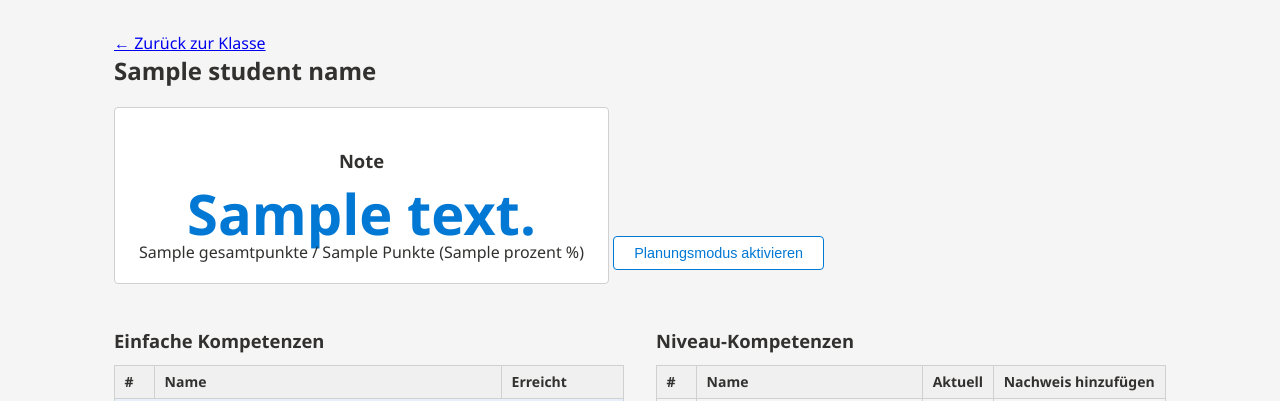
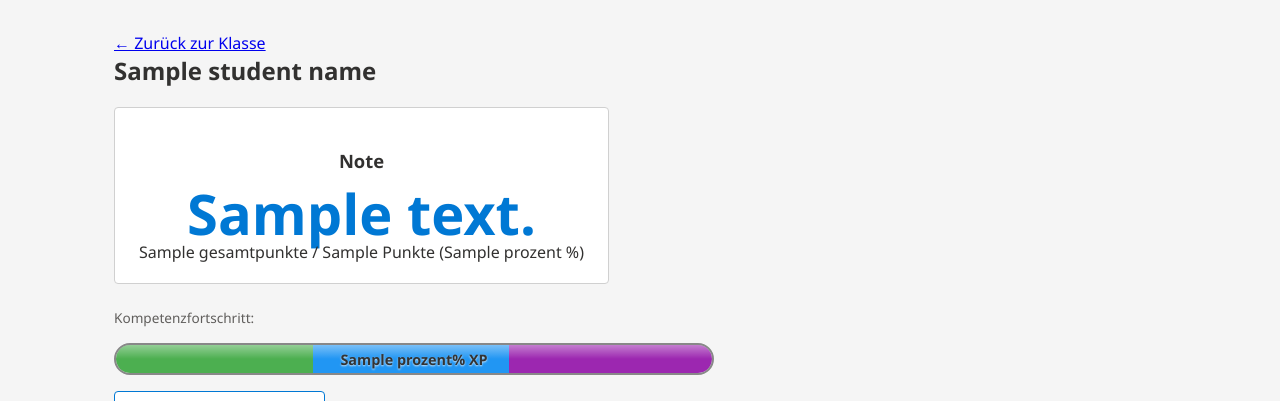
Before and after one commit to JoniBoi1990/Kompetenz-Dashboard, a Flask app: template templates/student_detail.html in a window 1280 px wide. Shown: the part 48-449 px from the top of the page. Run offline with Flask 3, Linux system fonts and the light colour scheme; the template is opened without the code that fills it: most values are stand-ins (such as "Sample title", 1, 10 or a date in 2020).

Commit message:
feat: Add RPG-style XP progress bar and unauthorized user info page
- Add XP progress bar with gradient colors (green→blue→purple)
- Display progress bar in student dashboard and teacher view
- Update progress bar dynamically in planning mode
- Add unauthorized.html template for non-authorized users
- Show info page for @birklehof.de (non-teachers) and @s.birklehof.de (not in class)
- Display average student progress on unauthorized page
- Add helper functions: is_student_in_any_class(), calculate_average_progress()

```diff
--- a/static/style.css
+++ b/static/style.css
@@ -405,3 +405,88 @@ tr.thema-header td {
   background: #e8f0fe;
   color: #1557b0;
 }
+
+/* XP Progress Bar - RPG Style */
+.xp-bar-container {
+    width: 100%;
+    max-width: 600px;
+    height: 32px;
+    background: #e0e0e0;
+    border: 2px solid #888;
+    border-radius: 16px;
+    overflow: hidden;
+    position: relative;
+    box-shadow: inset 0 2px 4px rgba(0,0,0,0.2);
+    margin: 1rem 0;
+}
+
+.xp-bar-fill {
+    height: 100%;
+    background: linear-gradient(90deg,
+        #4caf50 0%,
+        #4caf50 33%,
+        #2196f3 33%,
+        #2196f3 66%,
+        #9c27b0 66%,
+        #9c27b0 100%);
+    background-size: 100% 100%;
+    border-radius: 14px;
+    transition: width 0.5s ease-out;
+    position: relative;
+    box-shadow: 0 0 10px rgba(76, 175, 80, 0.5);
+}
+
+.xp-bar-fill::after {
+    content: '';
+    position: absolute;
+    top: 0;
+    left: 0;
+    right: 0;
+    height: 50%;
+    background: linear-gradient(180deg, rgba(255,255,255,0.4) 0%, transparent 100%);
+    border-radius: 14px 14px 0 0;
+}
+
+.xp-bar-text {
+    position: absolute;
+    top: 50%;
+    left: 50%;
+    transform: translate(-50%, -50%);
+    font-weight: 700;
+    font-size: 0.9rem;
+    color: #333;
+    text-shadow: 0 1px 2px rgba(255,255,255,0.8);
+    white-space: nowrap;
+}
+
+.xp-bar-label {
+    font-size: 0.85rem;
+    color: var(--muted);
+    margin-bottom: 0.25rem;
+}
+
+/* Unauthorized page styles */
+.unauthorized-container {
+    max-width: 600px;
+    margin: 3rem auto;
+    text-align: center;
+    padding: 2rem;
+}
+
+.unauthorized-logo {
+    max-width: 200px;
+    margin-bottom: 1.5rem;
+}
+
+.unauthorized-text {
+    font-size: 1.1rem;
+    color: var(--text);
+    line-height: 1.6;
+    margin: 1.5rem 0;
+}
+
+.unauthorized-hint {
+    font-size: 0.9rem;
+    color: var(--muted);
+    margin-top: 2rem;
+}
--- a/templates/student_detail.html
+++ b/templates/student_detail.html
@@ -11,6 +11,13 @@
   <div class="grade-big">{{ grade.note }}</div>
   <p>{{ grade.gesamtpunkte }} / {{ grade.max_punkte }} Punkte ({{ grade.prozent }} %)</p>
 </section>
+
+{# --- XP-Fortschrittsbalken (RPG Style) --- #}
+<div class="xp-bar-label">Kompetenzfortschritt:</div>
+<div class="xp-bar-container" id="xp-bar-main">
+  <div class="xp-bar-fill" id="xp-bar-fill" style="width: {{ grade.prozent }}%;"></div>
+  <div class="xp-bar-text" id="xp-bar-text">{{ grade.prozent }}% XP</div>
+</div>
 {% endif %}
 
 <button id="btn-planmode" class="btn-secondary" style="margin-bottom:1rem;">Planungsmodus aktivieren</button>
@@ -22,6 +29,13 @@
     <span class="score-pts" id="plan-pts">– von – Punkten</span>
     <span class="score-pct" id="plan-pct">– %</span>
     <span class="score-note" id="plan-note">Note: –</span>
+  </div>
+
+  {# XP-Bar für Planungsmodus #}
+  <div class="xp-bar-label">Kompetenzfortschritt (Planung):</div>
+  <div class="xp-bar-container" id="xp-bar-plan-container">
+    <div class="xp-bar-fill" id="xp-bar-plan-fill" style="width: 0%;"></div>
+    <div class="xp-bar-text" id="xp-bar-plan-text">0% XP</div>
   </div>
 
   <div class="basis-toggle" style="margin:0.75rem 0;">
@@ -352,6 +366,15 @@ function updateDisplay() {
     document.getElementById('plan-pts').textContent  = `${r.pts} von ${r.max} Punkten`;
     document.getElementById('plan-pct').textContent  = `${r.pct}\u2009%`;
     document.getElementById('plan-note').textContent = `Note: ${r.note}`;
+
+    // Update XP-Bar im Planungsmodus
+    const xpBarFill = document.getElementById('xp-bar-plan-fill');
+    const xpBarText = document.getElementById('xp-bar-plan-text');
+    if (xpBarFill && xpBarText) {
+        xpBarFill.style.width = `${r.pct}%`;
+        xpBarText.textContent = `${r.pct}% XP`;
+    }
+
     updateRowHighlight(basis);
 }
 
```
Also changed, not shown: db.py (+26 -0 lines), main.py (+49 -0 lines), templates/dashboard.html (+24 -0 lines), templates/unauthorized.html (added, +50 -0 lines).
